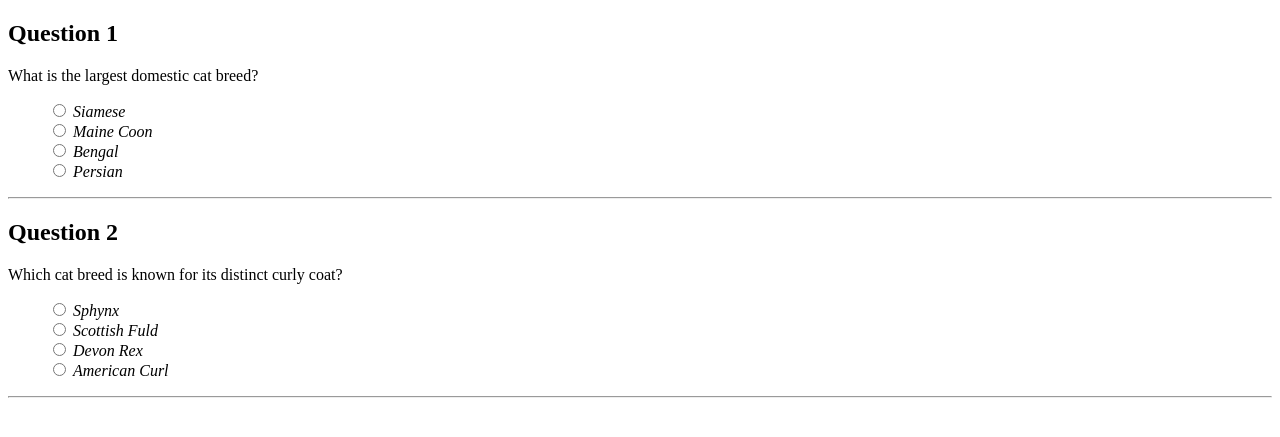
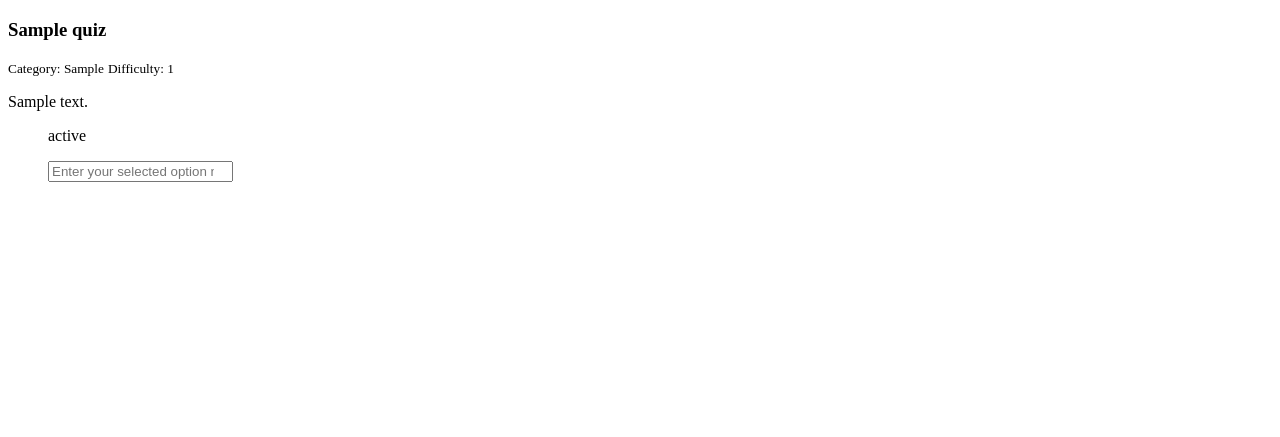
Before and after one commit to XOMehdi/ZooMind-Quiz_Game, a PHP site: page /page/play.php?quiz-number=1 in a window 1280 px wide. Shown: the top 437 px of the page. Run offline with PHP 8.4, Linux system fonts and the light colour scheme; tables that the repository leaves empty hold one stand-in row (values such as "Sample post").

Commit message:
Play page features partially done with query bug

```diff
--- a/page/explore.php
+++ b/page/explore.php
@@ -62,7 +62,10 @@ $quiz_table = $conn->query($sql);
                     <small>Uploaded By: <?= $row->upload_by ?></small>
                     <small>Uploaded On: <?= $row->upload_on ?></small>
                     <img class="heart-icon" src="../img/heart_icon.png" alt="heart icon">
-            <a class="play-link" href="#">Play</a>
+
+                    <form action="./play.php" method="get">
+                        <a class="play-link" href="./play.php?quiz-number=<?= $row->number ?>">Play</a>
+                    </form>
                 </div>
             </li>
             <?php endwhile; ?>
--- a/page/play.php
+++ b/page/play.php
@@ -1,3 +1,26 @@
+<?php
+
+// include('../secure.php');
+include_once('../db/connection.php');
+session_start();
+
+// if (isset($_GET['quiz-number'])) {
+if ($_SERVER['REQUEST_METHOD'] === 'GET') {
+
+    $quiz_number = $_GET['quiz-number'];
+
+    $sql = "SELECT *, title AS quiz_title FROM quiz WHERE number = ?";
+    $quiz_table = $conn->prepare($sql);
+    $quiz_table->execute([$quiz_number]);
+
+    $row = $quiz_table->fetch(PDO::FETCH_OBJ);
+
+    $sql = "SELECT * FROM question WHERE quiz_number = ?";
+    $question_table = $conn->prepare($sql);
+    $question_table->execute([$quiz_number]);
+}
+?>
+
 <!DOCTYPE html>
 <html lang="en">
 
@@ -11,7 +34,30 @@
 <body>
     <header></header>
     <main>
-    <h2>Question 1</h2>
+        <h3><?= $row->quiz_title ?></h3>
+        <small>Category: <?= $row->category ?></small>
+        <small>Difficulty: <?= $row->difficulty ?></small>
+        <p><?= $row->description ?></p>
+
+        <?php while ($row = $question_table->fetch(PDO::FETCH_OBJ)) : ?>
+        <ol>
+            <li>
+                <p><?= $row->statement ?></p>
+                <ol>
+                    <?php
+                        $sql = "SELECT *, title AS option_title FROM options WHERE question_id = $row->id";
+                        $option_table = $conn->query($sql);
+
+                        while ($row = $option_table->fetch(PDO::FETCH_OBJ)) {
+                            echo "<li>$row->option_title</li>";
+                        } ?>
+                </ol>
+                <input type="number" name="selected_options[]" placeholder="Enter your selected option number">
+            </li>
+        </ol>
+        <?php endwhile; ?>
+
+        <!-- <h2>Question 1</h2>
             <p>What is the largest domestic cat breed?</p>
             <ul>
                 <li>
@@ -31,30 +77,7 @@
                     <label for="persian"><i>Persian</i></label>
                 </li>
             </ul>
-
-    <hr />
-
-    <h2>Question 2</h2>
-    <p>Which cat breed is known for its distinct curly coat?</p>
-    <ul>
-      <li>
-        <input id="sphynx" name="q2-opts" type="radio" value="Sphynx" />
-        <label for="sphynx"><i>Sphynx</i></label>
-      </li>
-      <li>
-        <input id="scottish_fuld" name="q2-opts" type="radio" value="Scottish Fuld" />
-        <label for="scottish_fuld"><i>Scottish Fuld</i></label>
-      </li>
-      <li>
-        <input id="devon_rex" name="q2-opts" type="radio" value="Devon Rex" />
-        <label for="devon_rex"><i>Devon Rex</i></label>
-      </li>
-      <li>
-        <input id="american_curl" name="q2-opts" type="radio" value="American Curl" />
-        <label for="american_curl"><i>American Curl</i></label>
-      </li>
-    </ul>
-    <hr />
+        -->
     </main>
     <footer></footer>
 </body>
```
Also changed, not shown: page/profile.php (+6 -3 lines). Lines whose indentation alone changed are shown as unchanged.
